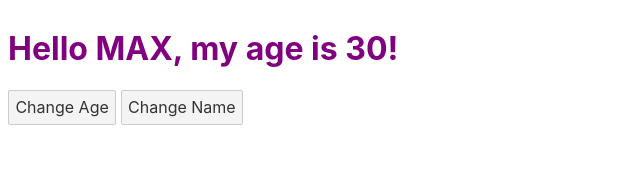
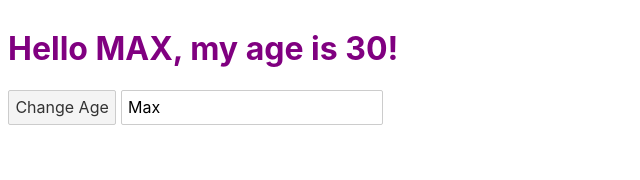
Before and after one commit to alami/svelte-cource, a Svelte app: page / in a window 1280 px wide. Shown: the top 180 px of the page, without its empty margins (0-640 px from the left). Built offline with nearby package versions, Linux system fonts and the light colour scheme.

Commit message:
2-5 2-diractional data flow

```diff
--- a/src/App.svelte
+++ b/src/App.svelte
@@ -2,13 +2,17 @@
 	let age=30;
 	let name='Max';
 	$: uppercaseName = name.toUpperCase();
-	//$: console.log(name);
+	$: console.log(name);
 	$: if (name === 'Maximilian' ) {//|| name === 'MAXIMILIAN'
 		console.log('It is run!');
 		age = 31;
 	}
 	function incrementAge () { age += 1;}
 	function changeName () { name = 'Maximilian';}
+	function nameInput(event) {
+		const enteredValue = event.target.value;
+		name = enteredValue;
+	}
 </script>
 
 <style>
@@ -19,4 +23,5 @@
 
 <h1>Hello {uppercaseName}, my age is {age}!</h1>
 <button on:click="{incrementAge}">Change Age</button>
-<button on:click="{changeName}">Change Name</button>
+<!--<button on:click="{changeName}">Change Name</button>-->
+<input type="text" value="{name}" on:input="{nameInput}">
```
